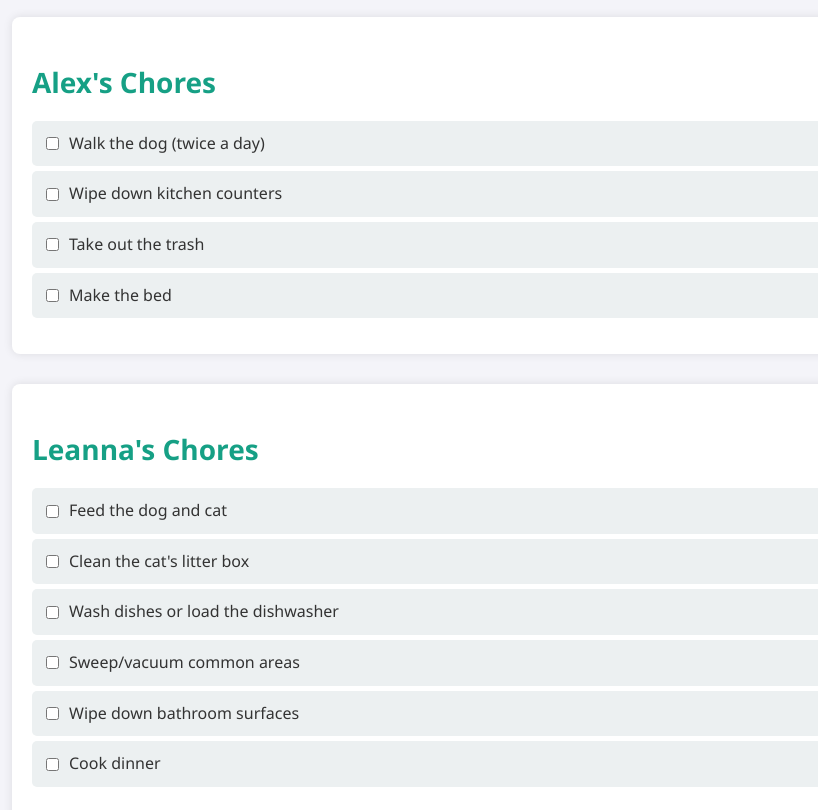
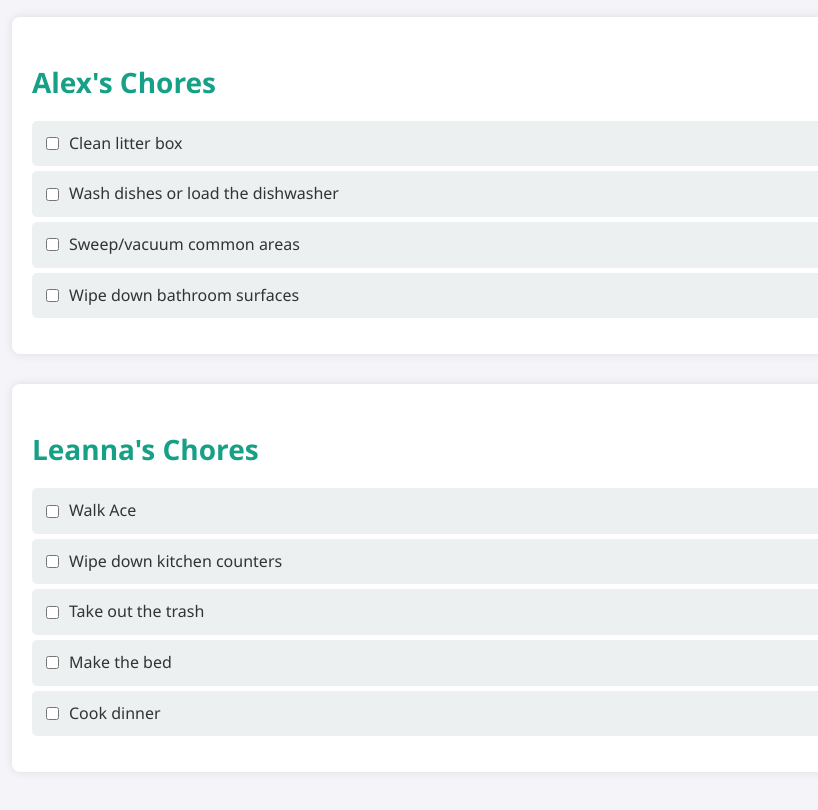
Before and after one commit to leannarpfeffer/chores, a plain HTML site: page index.html in a window 1280 px wide. Shown: the part 114-924 px from the top of the page, without its empty margins (8-826 px from the left). Drawn offline with Linux system fonts and the light colour scheme.

Commit message:
Update index.html

```diff
--- a/index.html
+++ b/index.html
@@ -71,9 +71,8 @@
 
     <script>
         const dailyChores = [
-            "Feed the dog and cat",
-            "Walk the dog (twice a day)",
-            "Clean the cat's litter box",
+            "Walk Ace",
+            "Clean litter box",
             "Wipe down kitchen counters",
             "Wash dishes or load the dishwasher",
             "Take out the trash",
@@ -94,7 +93,7 @@
             "Water houseplants",
             "Clean out the refrigerator of expired items",
             "Wipe down kitchen appliances",
-            "Grocery shopping (Sunday only)"
+            "Grocery shopping"
         ];
 
         const monthlyChores = [
@@ -132,7 +131,7 @@
         // Distribute weekly chores, ensuring they are only assigned once per week
         if (day === 0) { // Assuming chores are assigned on Sundays
             weeklyChores.forEach((chore, index) => {
-                if (chore === "Grocery shopping (Sunday only)" && day !== 0) {
+                if (chore === "Grocery shopping" && day !== 0) {
                     return; // Skip if not Sunday
                 }
                 if ((index + weekOfMonth) % 2 === 0) {
```
